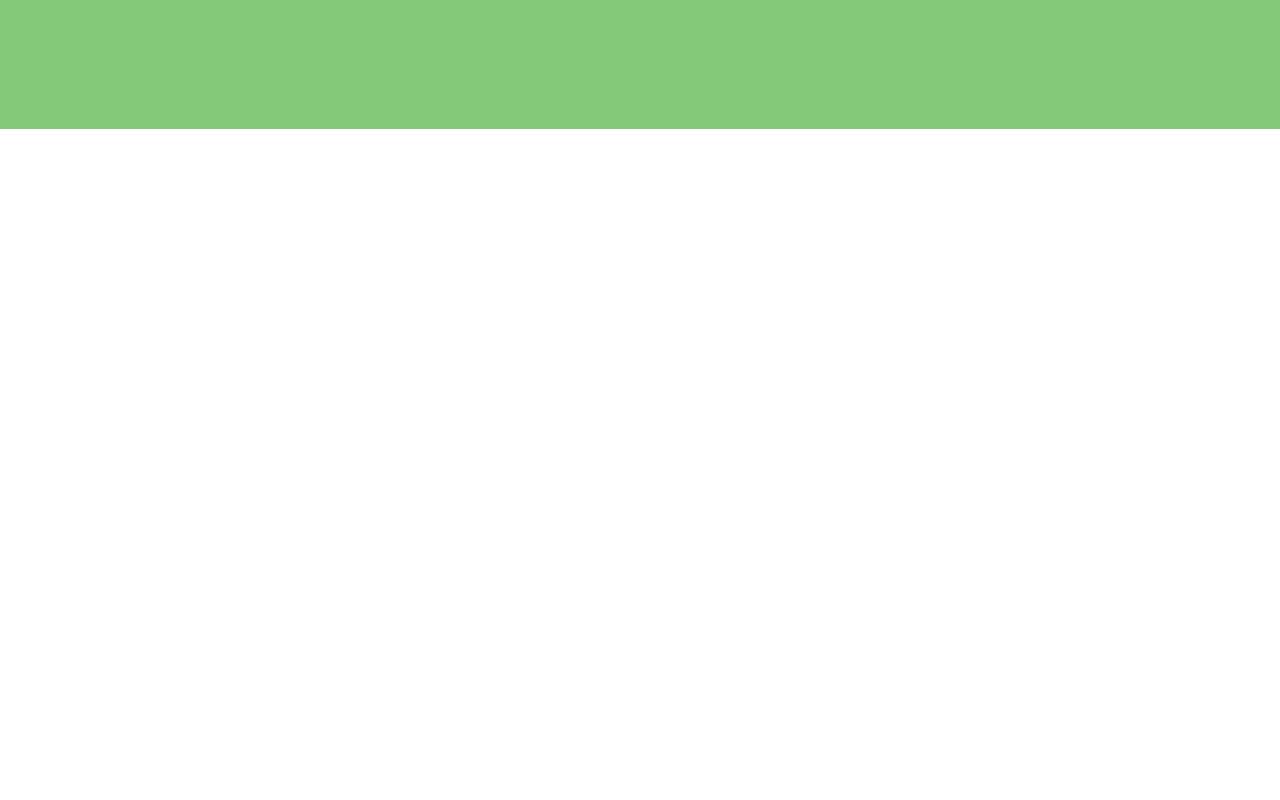
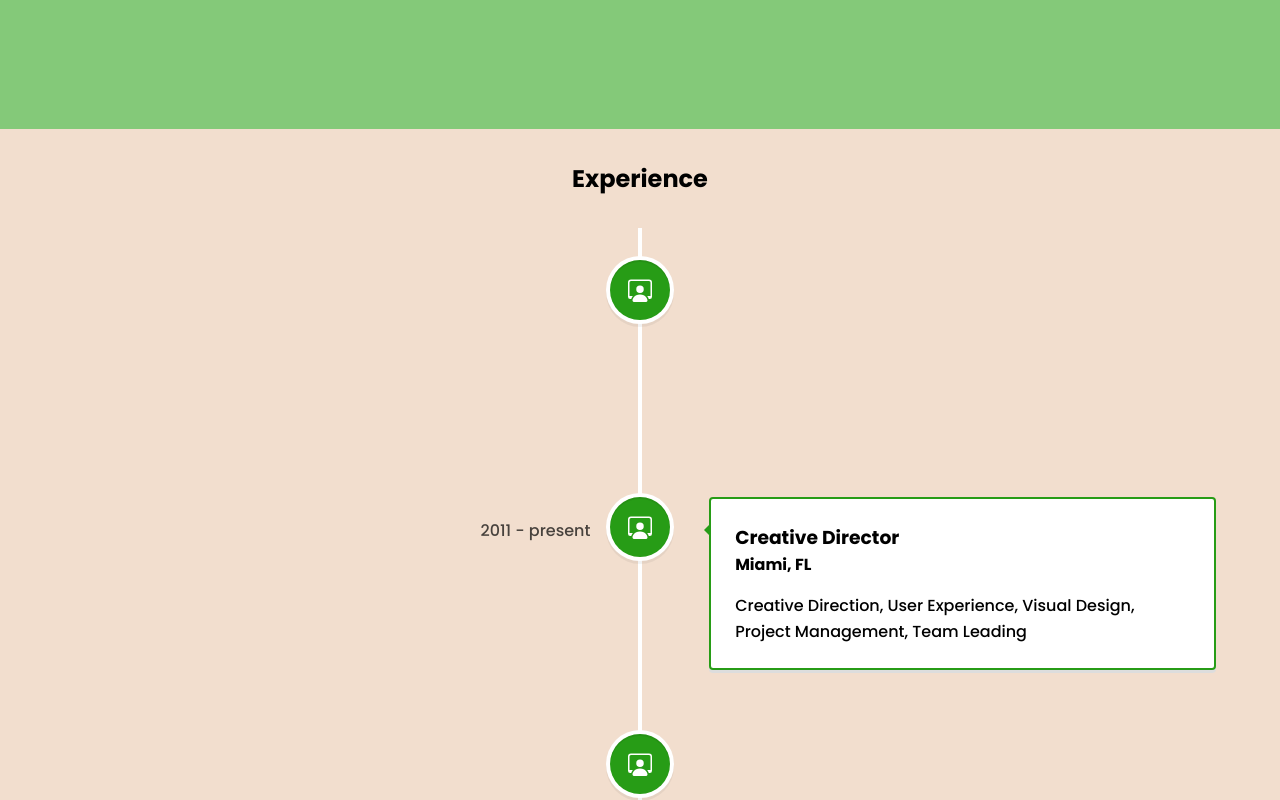
Before and after one commit to Arsene1999/portfolio-web, a React (Create React App) app: page / in a window 1280 px wide. Shown: the part 1260-2060 px from the top of the page. Before the commit the page ends 1389 px from the top, so only its background shows below. Built offline with nearby package versions, Linux system fonts and the light colour scheme.

Commit message:
feat: timeline implementada

```diff
--- a/package.json
+++ b/package.json
@@ -17,6 +17,7 @@
     "react-dom": "^18.2.0",
     "react-icons": "^5.1.0",
     "react-scripts": "5.0.1",
+    "react-vertical-timeline-component": "^3.6.0",
     "styled-components": "^6.1.8",
     "typescript": "^4.9.5",
     "web-vitals": "^2.1.4"
@@ -44,5 +45,8 @@
       "last 1 firefox version",
       "last 1 safari version"
     ]
+  },
+  "devDependencies": {
+    "@types/react-vertical-timeline-component": "^3.3.6"
   }
 }
--- a/src/App.tsx
+++ b/src/App.tsx
@@ -5,13 +5,14 @@ import { AppContainer } from "./styles";
 import { content } from "./resources/navbar/NavBarResources";
 import HomeSection from "./components/sections/home/HomeSection";
 import AboutSection from "./components/sections/about/AboutSection";
+import TimelineSection from "./components/sections/timeline/TimelineSection";
 
 const App = () => {
   return (
     <AppContainer>
       <MainNavbar navBarData={content} />
       <HomeSection />
-      <AboutSection />
+      <AboutSection /> <TimelineSection />
     </AppContainer>
   );
 };
--- a/src/components/navbar/styles.ts
+++ b/src/components/navbar/styles.ts
@@ -5,18 +5,17 @@ export const MainNavbarWrapper = styled.div`
   position: sticky;
   margin-left: auto;
   margin-right: auto;
-  /* margin-bottom: -54px; */
   left: 0;
   right: 0;
   top: 10px;
   text-align: center;
-  /* width: 100%; */
   max-width: 800px;
   border-radius: 8px;
   padding: 12px 16px;
   box-shadow: 0 4px 6px rgba(0, 0, 0, 0.1);
   justify-content: space-between;
   background-color: #fff;
+  z-index: 10;
 `;
 
 export const MainNavbarContainer = styled.div`
--- /dev/null
+++ b/src/components/sections/timeline/TimelineSection.tsx
@@ -0,0 +1,25 @@
+import { VerticalTimeline } from "react-vertical-timeline-component";
+import "react-vertical-timeline-component/style.min.css";
+import { TimelineSectionWrapper } from "./styles";
+import TimeInfo from "./time-info/TimeInfo";
+import { timeLineResources } from "../../../resources/time-line/TimeLineResources";
+
+const TimelineSection = () => {
+  return (
+    <TimelineSectionWrapper id="experience">
+      <h1>Experience</h1>
+      <VerticalTimeline>
+        {timeLineResources.map((t) => (
+          <TimeInfo
+            date={t.date}
+            title={t.title}
+            subTitle={t.subTitle}
+            infoText={t.infoText}
+          />
+        ))}
+      </VerticalTimeline>
+    </TimelineSectionWrapper>
+  );
+};
+
+export default TimelineSection;
--- /dev/null
+++ b/src/components/sections/timeline/styles.ts
@@ -0,0 +1,10 @@
+import styled from "styled-components";
+
+export const TimelineSectionWrapper = styled.section`
+  display: flex;
+  justify-content: center;
+  align-items: center;
+  padding: 2rem 0 2rem;
+  flex-direction: column;
+  gap: 2rem;
+`;
--- /dev/null
+++ b/src/components/sections/timeline/time-info/TimeInfo.tsx
@@ -0,0 +1,35 @@
+import { FC } from "react";
+import { ITimeInfo } from "./interfaces";
+import { VerticalTimelineElement } from "react-vertical-timeline-component";
+import { BsPersonWorkspace } from "react-icons/bs";
+
+const TimeInfo: FC<ITimeInfo> = ({
+  date,
+  title,
+  subTitle,
+  infoText,
+  contentStyle = {
+    background: "var(--white)",
+    color: "var(--black)",
+    border: "2px solid var(--dark-green)",
+  },
+  contentArrowStyle = { borderRight: "7px solid  var(--dark-green)" },
+  iconStyle = { background: "var(--dark-green)", color: "#fff" },
+}) => {
+  return (
+    <VerticalTimelineElement
+      className="vertical-timeline-element--work"
+      contentStyle={contentStyle}
+      contentArrowStyle={contentArrowStyle}
+      date={date}
+      iconStyle={iconStyle}
+      icon={<BsPersonWorkspace />}
+    >
+      <h3 className="vertical-timeline-element-title">{title}</h3>
+      <h4 className="vertical-timeline-element-subtitle">{subTitle}</h4>
+      <p>{infoText}</p>
+    </VerticalTimelineElement>
+  );
+};
+
+export default TimeInfo;
--- /dev/null
+++ b/src/components/sections/timeline/time-info/interfaces.ts
@@ -0,0 +1,9 @@
+export interface ITimeInfo {
+  date: string;
+  title: string;
+  subTitle: string;
+  infoText: string;
+  iconStyle?: React.CSSProperties;
+  contentArrowStyle?: React.CSSProperties;
+  contentStyle?: React.CSSProperties;
+}
--- /dev/null
+++ b/src/resources/time-line/TimeLineResources.ts
@@ -0,0 +1,25 @@
+import { ITimeInfo } from "../../components/sections/timeline/time-info/interfaces";
+
+export const timeLineResources: ITimeInfo[] = [
+  {
+    date: "2011 - present",
+    title: "Creative Director",
+    subTitle: "Miami, FL",
+    infoText:
+      "Creative Direction, User Experience, Visual Design, Project Management, Team Leading",
+  },
+  {
+    date: "2011 - present",
+    title: "Creative Director",
+    subTitle: "Miami, FL",
+    infoText:
+      "Creative Direction, User Experience, Visual Design, Project Management, Team Leading",
+  },
+  {
+    date: "2011 - present",
+    title: "Creative Director",
+    subTitle: "Miami, FL",
+    infoText:
+      "Creative Direction, User Experience, Visual Design, Project Management, Team Leading",
+  },
+];
--- a/src/styles.ts
+++ b/src/styles.ts
@@ -3,7 +3,6 @@ import styled from "styled-components";
 export const AppContainer = styled.div`
   background-color: var(--background-color);
   display: "flex";
-  /* width: 100vw; */
   justify-content: center;
   align-items: center;
   height: 100%;
```
Also changed, not shown: 1 other file (tests, documents, lock files or other folders).
